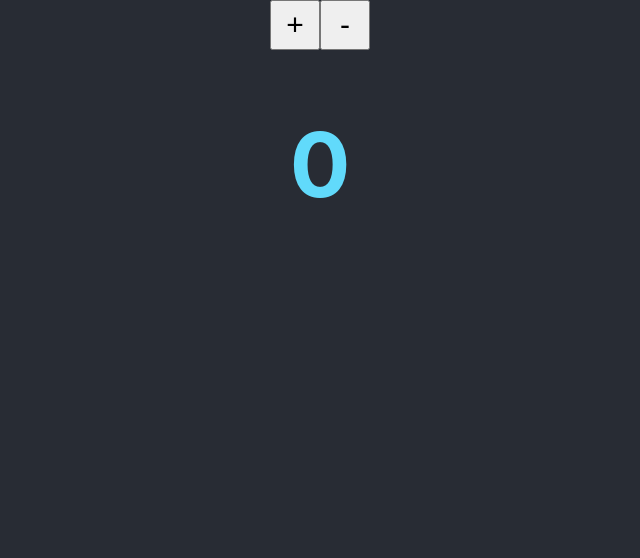
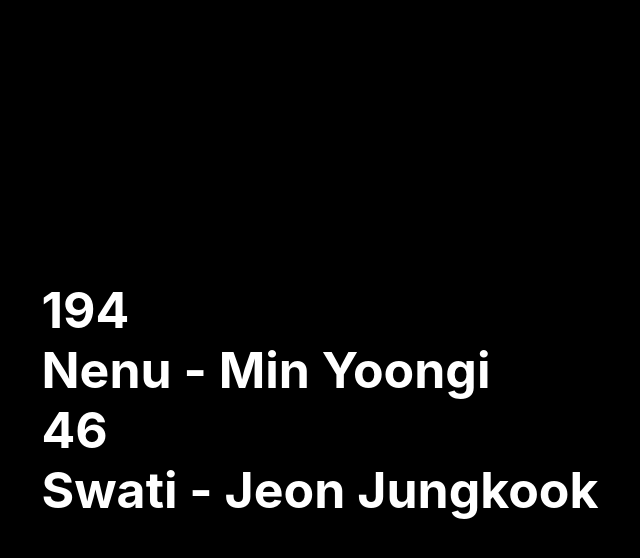
Before and after one commit to Swati-Ginoya/project1, a React (Create React App) app in the folder project1/: page / in a window 1280 px wide. Shown: the top 558 px of the page, without its empty margins (320-960 px from the left). Built offline with nearby package versions, Linux system fonts and the light colour scheme.

Commit message:
HOC(Loader)

```diff
--- a/project1/src/App.css
+++ b/project1/src/App.css
@@ -36,18 +36,62 @@
     transform: rotate(360deg);
   }
 }
-body{
-  background-color: #282c34;
+* {
+  margin: 0;
+  padding: 0;
+  box-sizing: border-box;
 }
-.btn{
-  text-align: center;
+
+body {
+  height: 100vh;
+  display: flex;
+  flex-direction: column;
+  justify-content: center;
+  align-items: center;
+  background-color: #000;
 }
-.btn button{
-  width:50px;
-  height:50px;
-  font-size:30px;
+
+.scanning {
+  color: #8f8f8f66;
+  letter-spacing: 2px;
+  position: relative;
+  display: flex;
+  align-items: center;
+  justify-content: center;
+  padding: 12px;
 }
-.btn h1{
-  font-size:90px;
-  color: #61dafb;
+
+.scanning::before {
+  content: "Scanning... ";
+  color: #fffe07;
+  position: absolute;
+  left: 0;
+  right: 0;
+  border: 2px solid #fffe07;
+  box-shadow: 0 0 10px;
+  text-indent: 10px;
+  width: 0;
+  overflow: hidden;
+  animation: scanning 6s cubic-bezier(0.5, 0, 0.7, 0.2) infinite;
 }
+
+@keyframes scanning {
+  0%,
+  100% {
+    width: 0;
+  }
+
+  10%,
+  30% {
+    width: 42%;
+  }
+
+  10%,
+  80% {
+    width: 100%;
+  }
+}
+h3,h4{
+  color: #fff;
+  font-size: 50px;
+}
--- a/project1/src/App.js
+++ b/project1/src/App.js
@@ -1,17 +1,30 @@
-import React from 'react';
+import React, { useEffect, useState } from 'react';
+import Home from './container/Home';
+import Loading from './container/Loading';
 import './App.css';
-import Counter from './container/Time/Counter';
-import Time from './container/Time/Time';
-import TimeFun from './container/Time/TimeFun';
 
+const HomeWithLoading = Loading(Home)
+function App(props) {
 
-function App(props) {
+  const [loading ,setLoading] = useState (false);
+
+  const [data , setData] = useState ([]);
+
+  let orgdata = [
+    {id :194, name : 'Nenu - Min Yoongi'},
+    {id : 46, name : 'Swati - Jeon Jungkook'}
+  ];
+
+  useEffect (() => {
+    setLoading(true);
+    setTimeout(() => {setLoading(false) ; setData(orgdata)} ,3000)
+  },[])
   return (
     <div>
-      {/* <TimeFun /> */}
-      {/* <City /> */}
-      {/* <CityFun /> */}
-      <Counter />
+        <HomeWithLoading
+          isLoading={loading}
+          data={data}
+        />
     </div>
   );
 }
--- /dev/null
+++ b/project1/src/container/Home.js
@@ -0,0 +1,16 @@
+import React from 'react';
+
+function Home({data}) {
+    return (
+        data.map((d,i) => {
+            return(
+                <div key={i}>
+                    <h3>{d.id}</h3>
+                    <h4>{d.name}</h4>
+                </div>
+            )
+        })
+    );
+}
+
+export default Home;
--- /dev/null
+++ b/project1/src/container/Loading.js
@@ -0,0 +1,17 @@
+import React from 'react';
+
+function Loading(Component) {
+    return function loader({isLoading, data}){
+       if(isLoading){
+           return(
+            <h1 class="scanning">Scanning... </h1>
+           )
+       }else{
+           return(
+               <Component data = {data}/>
+           )
+       }
+    }
+}
+
+export default Loading;
```
